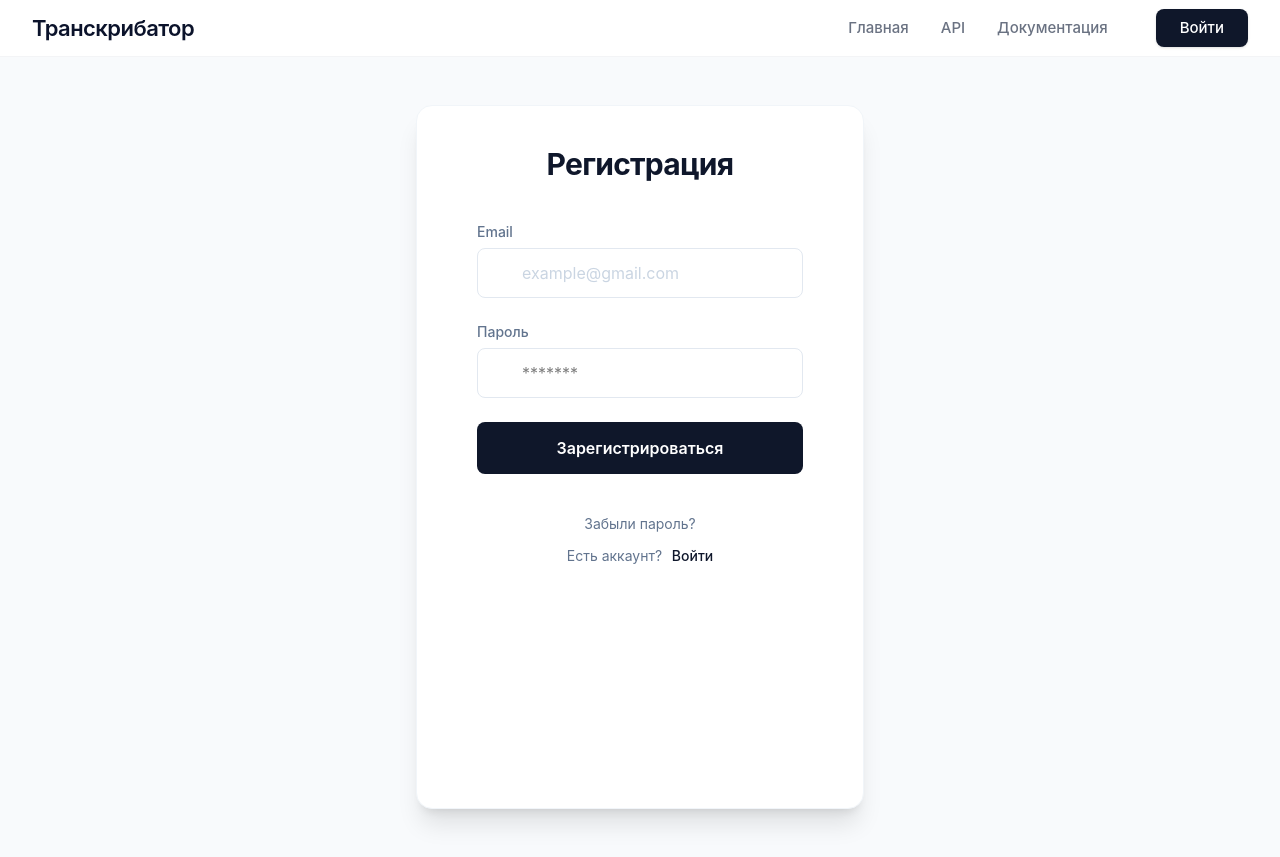
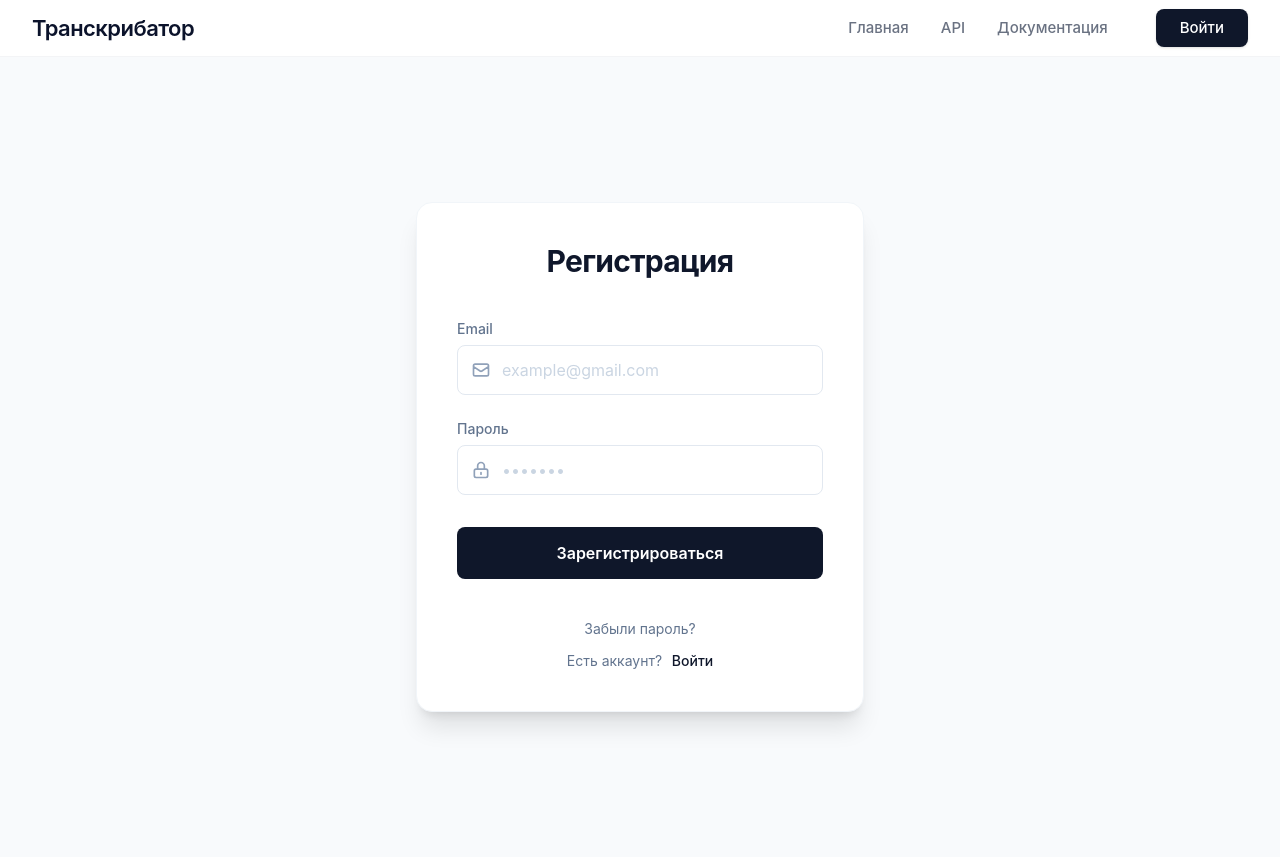
Before and after one commit to Leonchi228/Audio--text, a Vue app: page /register in a window 1280 px wide. Built offline with nearby package versions, Linux system fonts and the light colour scheme.

Commit message:
fix: register page with session

```diff
--- a/src/views/Main.vue
+++ b/src/views/Main.vue
@@ -6,7 +6,7 @@ const fileInput = ref(null)
 const isDragging = ref(false)
 const isLoading = ref(false)
 
-// Переменные для хранения результата
+
 const resultText = ref('')
 const uploadedFileName = ref('')
 
@@ -49,7 +49,7 @@ const processFile = async (file) => {
     isLoading.value = false
   }
 
-  // Фоновое сохранение в базу данных Supabase
+
   try {
     const { data: { session } } = await supabase.auth.getSession()
     if (session && resultText.value) {
@@ -67,7 +67,7 @@ const processFile = async (file) => {
   }
 }
 
-// Сброс состояния для загрузки нового файла
+
 const resetUploader = () => {
   resultText.value = ''
   uploadedFileName.value = ''
--- a/src/views/Register.vue
+++ b/src/views/Register.vue
@@ -1,52 +1,63 @@
 <script setup>
-import { ref } from "vue"
-import {useRouter} from "vue-router"
-import axios from "axios"
+import { ref, onMounted } from "vue"
+import { useRouter } from "vue-router"
 import { supabase } from "../supabase"
-import {useToast} from "vue-toastification"
-
+import { useToast } from "vue-toastification"
 
 const toast = useToast()
 const email = ref('')
 const password = ref('')
-const errorMessage = ref('')
 const router = useRouter()
-const handleLogin = async () => {
-    errorMessage.value = ''
+
+
+onMounted(async () => {
+  const { data: { session } } = await supabase.auth.getSession()
+  if (session) {
+    toast.info("Вы уже авторизованы!")
+    router.push('/main')
+  }
+})
+
+const handleRegister = async () => {
+    const { data: { session } } = await supabase.auth.getSession()
+    if (session) {
+      toast.error("Вы уже зарегистрированы!")
+      router.push('/main')
+      return
+    }
 
     const { data, error } = await supabase.auth.signUp({
         email: email.value,
         password: password.value
     })
+
     if (error) {
         toast.error('Ошибка: ' + error.message)
-    }else if(data.user.identities.length === 0){
-        toast.info('Данный адрес электронной почты уже зарегистрирован. Пожалуйста, войдите в систему или используйте другой адрес электронной почты.')
-
+    } else if (data?.user?.identities?.length === 0) {
+        toast.info('Данный адрес электронной почты уже зарегистрирован. Пожалуйста, войдите в систему.')
     } else {
-        toast.success('Вы успешно зарегистрировались! Пожалуйста, подтвердите свою электронную почту, чтобы войти в систему.')
+        toast.success('Вы успешно зарегистрировались! Пожалуйста, подтвердите свою электронную почту.')
         router.push('/login')
     }
 }
 </script>
 
 <template>
-    <div class="w-screen h-screen flex items-center justify-center bg-slate-50 p-20 font-sans">
+    <div class="min-h-screen w-full flex items-center justify-center bg-slate-50 p-4 sm:p-8 font-sans">
 
-    <div class="bg-white max-w-md w-full px-15 py-10 rounded-2xl border border-slate-100 shadow-xl text-center h-11/10">
+        <div class="bg-white max-w-md w-full px-6 py-8 sm:px-10 sm:py-10 rounded-2xl border border-slate-100 shadow-xl text-center">
 
-        <h2 class="text-3xl font-bold mb-10 text-slate-900 tracking-tight">
+            <h2 class="text-2xl sm:text-3xl font-bold mb-8 sm:mb-10 text-slate-900 tracking-tight">
                 Регистрация
             </h2>
 
-        <form @submit.prevent = "handleLogin" class ="space-y-6 text-left">
+            <form @submit.prevent="handleRegister" class="space-y-5 sm:space-y-6 text-left">
 
                 <div>
-                <label for="email" class = "block text-sm text-slate-500 mb-1.5 font-medium">Email</label>
-
-                <div class = "relative-group">
-                    <svg xmlns = "http://www.w3.org/2000/svg" class="absolute top-1/2 -translate-y-1/2 left-3/5 w-5 h-5 text-slate-400 group-hover:text-blue-500 transition-colors" fill="none" viewBox="0 0 24 0" stroke="currentColor">
-                        <path stroke-linecap ="round" stroke-linejoin="round" stroke-width="2" d="M3 8l7.89 5.26a2 2 0 002.22 0L21 8M5 19h14a2 2 0 002-2V7a2 2 0 00-2-2H5a2 2 0 00-2 2v10a2 2 0 002 2z" />
+                    <label for="email" class="block text-sm text-slate-500 mb-1.5 font-medium">Email</label>
+                    <div class="relative group">
+                        <svg xmlns="http://www.w3.org/2000/svg" class="absolute top-1/2 -translate-y-1/2 left-3.5 w-5 h-5 text-slate-400 group-hover:text-blue-500 transition-colors" fill="none" viewBox="0 0 24 24" stroke="currentColor">
+                            <path stroke-linecap="round" stroke-linejoin="round" stroke-width="2" d="M3 8l7.89 5.26a2 2 0 002.22 0L21 8M5 19h14a2 2 0 002-2V7a2 2 0 00-2-2H5a2 2 0 00-2 2v10a2 2 0 002 2z" />
                         </svg>
 
                         <input
@@ -54,31 +65,38 @@ const handleLogin = async () => {
                             type="email"
                             id="email"
                             placeholder="example@gmail.com"
-                class = "w-full pl-11 pr-4 py-3 border border-slate-200 rounded-lg placeholder:text-slate-300 focus:ring-2 focus:ring-blue-100 focus:border-blue-400 transition-all text-slate-900"
+                            required
+                            class="w-full pl-11 pr-4 py-3 border border-slate-200 rounded-lg placeholder:text-slate-300 focus:ring-2 focus:ring-blue-100 focus:border-blue-400 transition-all text-slate-900 outline-none"
                         />
                     </div>
                 </div>
 
                 <div>
-                <label for="password" class = "block text-sm text-slate-500 mb-1.5 font-medium">Пароль</label>
-                <div class = "relative group">
+                    <label for="password" class="block text-sm text-slate-500 mb-1.5 font-medium">Пароль</label>
+                    <div class="relative group">
+                        <svg xmlns="http://www.w3.org/2000/svg" class="absolute top-1/2 -translate-y-1/2 left-3.5 w-5 h-5 text-slate-400 group-hover:text-blue-500 transition-colors" fill="none" viewBox="0 0 24 24" stroke="currentColor">
+                            <path stroke-linecap="round" stroke-linejoin="round" stroke-width="2" d="M12 15v2m-6 4h12a2 2 0 002-2v-6a2 2 0 00-2-2H6a2 2 0 00-2 2v6a2 2 0 002 2zm10-10V7a4 4 0 00-8 0v4h8z" />
+                        </svg>
 
                         <input
                             v-model="password"
                             type="password"
                             id="password"
-                    placeholder="*******"
-                    class="w-full pl-11 pr-4 py-3 border border-slate-200 rounded-lg place-holder:text-slate-300 focus:ring-2 focus:ring-blue-100 focus:border-blue-400 transition-all tetx-slate-900"
+                            placeholder="•••••••"
+                            required
+                            minlength="6"
+                            class="w-full pl-11 pr-4 py-3 border border-slate-200 rounded-lg placeholder:text-slate-300 focus:ring-2 focus:ring-blue-100 focus:border-blue-400 transition-all text-slate-900 outline-none"
                         />
                     </div>
                 </div>
-            <button type="submit" class="w-full bg-[#0f172a] text-white py-3.5 rounded-lg font-semibold hover:bg-slate-800 transition-colors focus:ring-4 focus:ring-slate-300">
+
+                <button type="submit" class="w-full bg-[#0f172a] text-white py-3 sm:py-3.5 mt-2 rounded-lg font-semibold hover:bg-slate-800 transition-colors focus:ring-4 focus:ring-slate-300 outline-none">
                     Зарегистрироваться
                 </button>
             </form>
 
-        <div class="text-center mt-10 text-sm text-slate-500 space-y-3">
-            <router-link to="/reset-password" class = "block hover:text-blue-600  transition-colors">
+            <div class="text-center mt-8 sm:mt-10 text-sm text-slate-500 space-y-3">
+                <router-link to="/reset-password" class="block hover:text-blue-600 transition-colors">
                     Забыли пароль?
                 </router-link>
 
@@ -89,6 +107,7 @@ const handleLogin = async () => {
                     </router-link>
                 </div>
             </div>
+
         </div>
     </div>
 </template>
```
Lines whose indentation alone changed are shown as unchanged.
